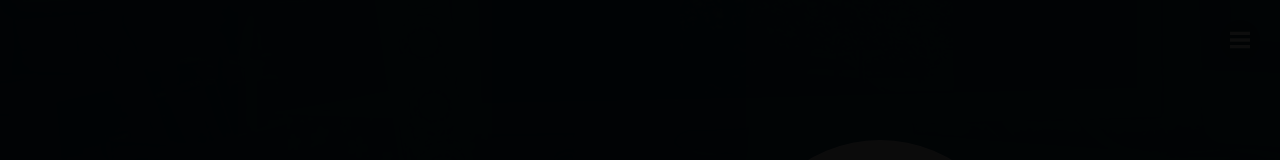
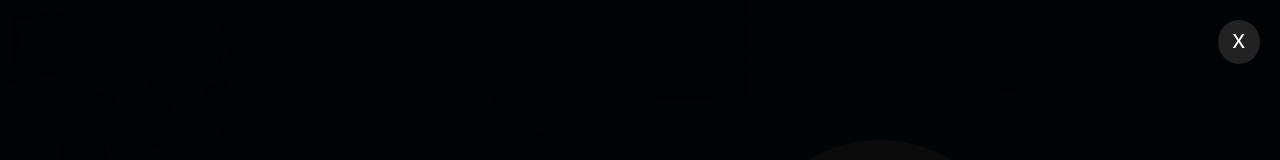
Before and after one commit to lebohang0824/lebohang, a plain HTML site: page index.html in a window 1280 px wide. Both pictures are taken after a click on the link 1240 px from the left and 40 px from the top of the page. Shown: the top 160 px of the page. Drawn offline with Linux system fonts and the light colour scheme; a web font is replaced by a local one.

Commit message:
Add close button

```diff
--- a/index.html
+++ b/index.html
@@ -25,6 +25,7 @@
 
 	<body>
 		<div class="navbar">
+			<a href="javascript:void(0)" id="close">x</a>
 			<ul>
 				<li><a class="nav-item" href="#home">Home</a></li>
 				<li><a class="nav-item" href="#about">About</a></li>
@@ -177,12 +178,17 @@
 
 		<!-- Scripts -->
 		<script>
+			const closeBtn = document.getElementById('close');
 			const menu = document.getElementsByClassName('menu')[0];
 			const navbar = document.getElementsByClassName('navbar')[0];
 			const navitem = document.getElementsByClassName('nav-item');
 
 			menu.onclick = function (e) {
 				navbar.style.display = "block";
+			};
+
+			closeBtn.onclick = function (e) {
+				navbar.style.display = "none";
 			};
 
 			for (let i = 0; i < navitem.length; i++) {
--- a/scss/sections/_navbar.scss
+++ b/scss/sections/_navbar.scss
@@ -7,6 +7,16 @@
     position: fixed;
     display: none;
     background-color: transparentize(darken(#3498DB, 60%), .05);
+    #close {
+        top: 20px;
+        right: 20px;
+        color: #FFF;
+        font-size: 25px;
+        position: absolute;
+        border-radius: 50%;
+        background-color: #222;
+        padding: 5px 15px 10px 15px;
+    }
     ul {
         margin: 0;
         padding: 0;
```
Also changed, not shown: css/main.css, 1 other file.
